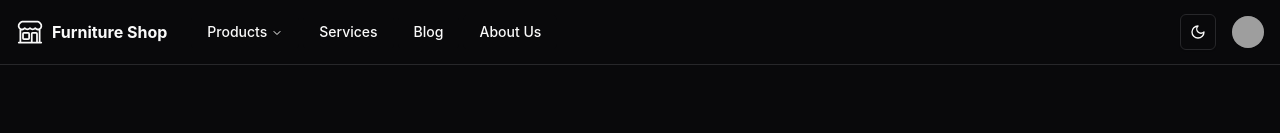
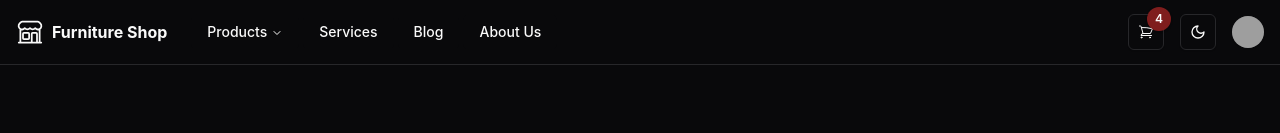
Before and after one commit to David-Sang96/furniture-frontend, a React (Vite) app: page / in a window 1280 px wide. Shown: the top 133 px of the page. Built offline with nearby package versions, Linux system fonts and the light colour scheme; grey boxes are pictures that could not be loaded.

Commit message:
feat:implement_cart_section

```diff
--- a/src/components/icons.tsx
+++ b/src/components/icons.tsx
@@ -33,6 +33,22 @@ export const Icons = {
       />
     </svg>
   ),
+  cart: (props: IconProps) => (
+    <svg
+      xmlns="http://www.w3.org/2000/svg"
+      fill="none"
+      viewBox="0 0 24 24"
+      stroke-width="1.5"
+      stroke="currentColor"
+      {...props}
+    >
+      <path
+        stroke-linecap="round"
+        stroke-linejoin="round"
+        d="M2.25 3h1.386c.51 0 .955.343 1.087.835l.383 1.437M7.5 14.25a3 3 0 0 0-3 3h15.75m-12.75-3h11.218c1.121-2.3 2.1-4.684 2.924-7.138a60.114 60.114 0 0 0-16.536-1.84M7.5 14.25 5.106 5.272M6 20.25a.75.75 0 1 1-1.5 0 .75.75 0 0 1 1.5 0Zm12.75 0a.75.75 0 1 1-1.5 0 .75.75 0 0 1 1.5 0Z"
+      />
+    </svg>
+  ),
   home: HomeIcon,
   menu: HamburgerMenuIcon,
   paperPlane: PaperPlaneIcon,
--- a/src/components/layouts/CartSheet.tsx
+++ b/src/components/layouts/CartSheet.tsx
@@ -1,5 +1,61 @@
-function CartSheet() {
-  return <div>CartSheet</div>;
+import { Badge } from "@/components/ui/badge";
+import { Button } from "@/components/ui/button";
+import {
+  Sheet,
+  SheetClose,
+  SheetContent,
+  SheetFooter,
+  SheetHeader,
+  SheetTitle,
+  SheetTrigger,
+} from "@/components/ui/sheet";
+import { cartItems } from "@/data/carts";
+import { Icons } from "../icons";
+import { Separator } from "../ui/separator";
+
+export default function CartSheet() {
+  const itemCount = 4;
+  const totalAmount = 190;
+
+  return (
+    <Sheet>
+      <SheetTrigger asChild>
+        <Button
+          variant="outline"
+          size={"icon"}
+          className="relative"
+          aria-label="open cart"
+        >
+          <Badge
+            variant="destructive"
+            className="absolute -right-2 -top-2 size-6 justify-center rounded-full p-2.5"
+          >
+            {itemCount}
+          </Badge>
+          <Icons.cart className="size-4" aria-hidden="true" />
+        </Button>
+      </SheetTrigger>
+      <SheetContent className="w-full md:max-w-lg">
+        <SheetHeader className="mb-2">
+          <SheetTitle>Cart - {itemCount}</SheetTitle>
+        </SheetHeader>
+        <Separator />
+        {cartItems.length > 0 ? (
+          <div className=""></div>
+        ) : (
+          <div className="flex min-h-screen flex-col items-center justify-center">
+            <Icons.cart className="mb-4 size-16 text-muted-foreground" />
+            <div className="text-xl font-medium text-muted-foreground">
+              Your cart is empty
+            </div>
+          </div>
+        )}
+        <SheetFooter>
+          <SheetClose asChild>
+            <Button type="submit">Save changes</Button>
+          </SheetClose>
+        </SheetFooter>
+      </SheetContent>
+    </Sheet>
+  );
 }
-
-export default CartSheet;
--- a/src/components/layouts/Header.tsx
+++ b/src/components/layouts/Header.tsx
@@ -2,6 +2,7 @@ import { siteConfig } from "@/config/site";
 import { User } from "@/data/user";
 import { ModeToggle } from "../mode-toggle";
 import AuthDropDown from "./AuthDropDown";
+import CartSheet from "./CartSheet";
 import MainNavigation from "./MainNavigation";
 import MobileNavigation from "./MobileNavigation";
 
@@ -13,6 +14,7 @@ const Header = () => {
         <MobileNavigation items={siteConfig.mainNav} />
 
         <div className="flex items-center space-x-4 max-lg:mr-8">
+          <CartSheet />
           <ModeToggle />
           <AuthDropDown user={User} />
         </div>
--- /dev/null
+++ b/src/components/ui/badge.tsx
@@ -0,0 +1,36 @@
+import * as React from "react"
+import { cva, type VariantProps } from "class-variance-authority"
+
+import { cn } from "@/lib/utils"
+
+const badgeVariants = cva(
+  "inline-flex items-center rounded-md border px-2.5 py-0.5 text-xs font-semibold transition-colors focus:outline-none focus:ring-2 focus:ring-ring focus:ring-offset-2",
+  {
+    variants: {
+      variant: {
+        default:
+          "border-transparent bg-primary text-primary-foreground shadow hover:bg-primary/80",
+        secondary:
+          "border-transparent bg-secondary text-secondary-foreground hover:bg-secondary/80",
+        destructive:
+          "border-transparent bg-destructive text-destructive-foreground shadow hover:bg-destructive/80",
+        outline: "text-foreground",
+      },
+    },
+    defaultVariants: {
+      variant: "default",
+    },
+  }
+)
+
+export interface BadgeProps
+  extends React.HTMLAttributes<HTMLDivElement>,
+    VariantProps<typeof badgeVariants> {}
+
+function Badge({ className, variant, ...props }: BadgeProps) {
+  return (
+    <div className={cn(badgeVariants({ variant }), className)} {...props} />
+  )
+}
+
+export { Badge, badgeVariants }
```
Also changed, not shown: src/types/index.ts (+20 -0 lines).
